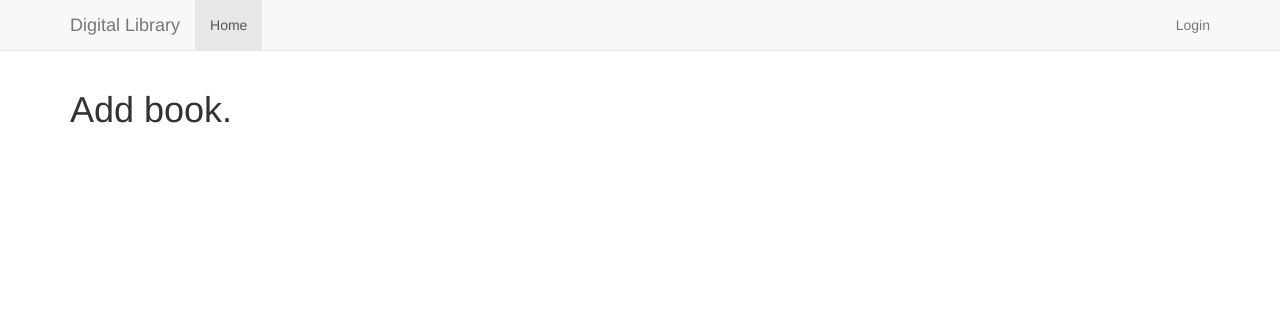
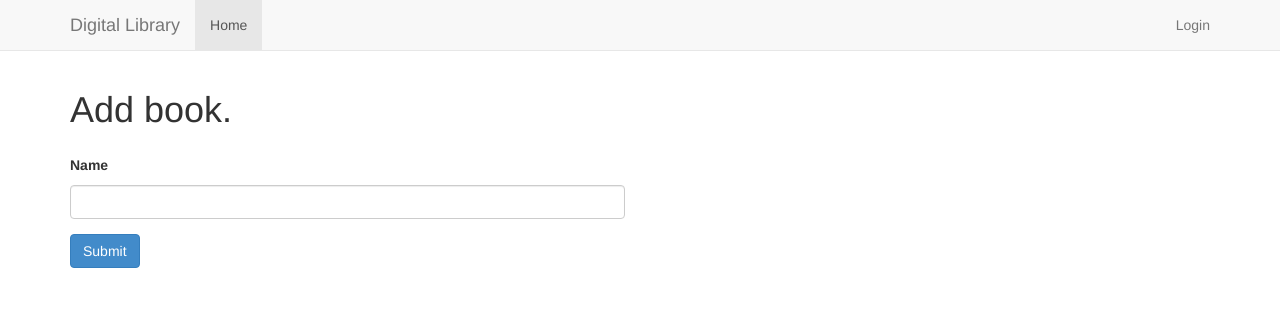
Before and after one commit to denysbutenko/digital-library, a Flask app: template templates/add_book.html in a window 1280 px wide. Shown: the top 311 px of the page. Run offline with Flask 2, Linux system fonts and the light colour scheme; the template is opened without the code that fills it, so the values that code supplies are empty, except form fields; tables that the repository leaves empty hold one stand-in row (values such as "Sample post"); form fields are guessed from the names that the template uses; parts of the project's set-up code (start-up, migrations or seed data) failed here and were passed over; some libraries are stand-ins or nearby versions.

Commit message:
Add able to add books and authors to database.

```diff
--- a/app.py
+++ b/app.py
@@ -7,9 +7,12 @@ from flask.ext.sqlalchemy import SQLAlchemy
 
 app = Flask(__name__)
 
+db_path = 'sqlite:///' + os.path.join(app.root_path, 'database.db')
+
 CONFIG_DICT = dict(
-    SQLALCHEMY_DATABASE_URI='sqlite:///' + os.path.join(app.root_path, 'database.db'),
+    SQLALCHEMY_DATABASE_URI=db_path,
     SECRET_KEY='development secret key',
+    WTF_CSRF_SECRET_KEY='a random string',
     USERNAME='admin',
     PASSWORD='default'
 )
@@ -40,21 +43,40 @@ class Book(db.Model):
         return '<Book %r>' % self.name
 
 
+AuthorForm = model_form(Author, base_class=Form, db_session=db.session)
+BookForm = model_form(Book, base_class=Form, db_session=db.session)
+
+
 @app.route('/')
 def index():
-    return render_template('index.html')
     authors = Author.query.all()
     books = Book.query.all()
 
     return render_template('index.html', authors=authors, books=books)
 
+
 @app.route('/add_book', methods=['GET', 'POST'])
 def add_book():
-    return render_template('add_book.html')
+    form = BookForm(request.form)
+    if form.validate_on_submit():
+        book = Book(name=form.name.data)
+        db.session.add(book)
+        db.session.commit()
+        flash('Book has been added.')
+        return redirect(url_for('index'))
+    return render_template('add_book.html', form=form)
+
 
 @app.route('/add_author', methods=['GET', 'POST'])
 def add_author():
-    return render_template('add_author.html')
+    form = AuthorForm(request.form)
+    if form.validate_on_submit():
+        author = Author(fullname=form.fullname.data)
+        db.session.add(author)
+        db.session.commit()
+        flash('Book has been added.')
+        return redirect(url_for('index'))
+    return render_template('add_author.html', form=form)
 
 
 @app.route('/login', methods=['GET', 'POST'])
--- a/templates/add_book.html
+++ b/templates/add_book.html
@@ -2,4 +2,18 @@
 
 {% block content %}
   <h1>Add book.</h1>
+  <div class="row">
+    <div class="col-md-6">
+      <form method="post" action="{{ url_for('add_book') }}">
+        <div class="form-group">
+          {{ form.hidden_tag() }}
+        </div>
+        <div class="form-group">
+          <label for="{{ form.name.id }}" class="control-label">{{ form.name.label }}</label>
+          {{ form.name(class_="form-control") }}
+        </div>
+        <button type="submit" class="btn btn-primary">Submit</button>
+      </form>
+    </div>
+  </div>
 {% endblock %}
```
Also changed, not shown: templates/add_author.html (+14 -0 lines).
